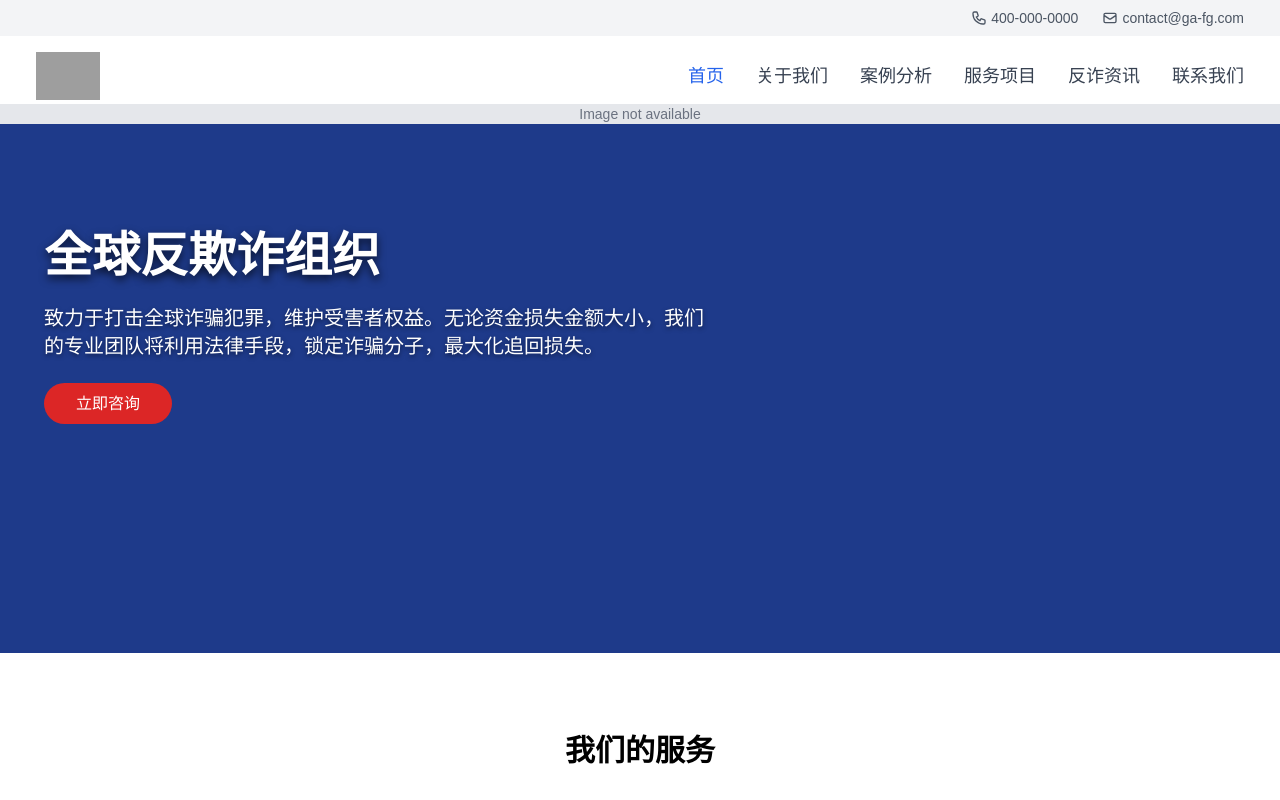
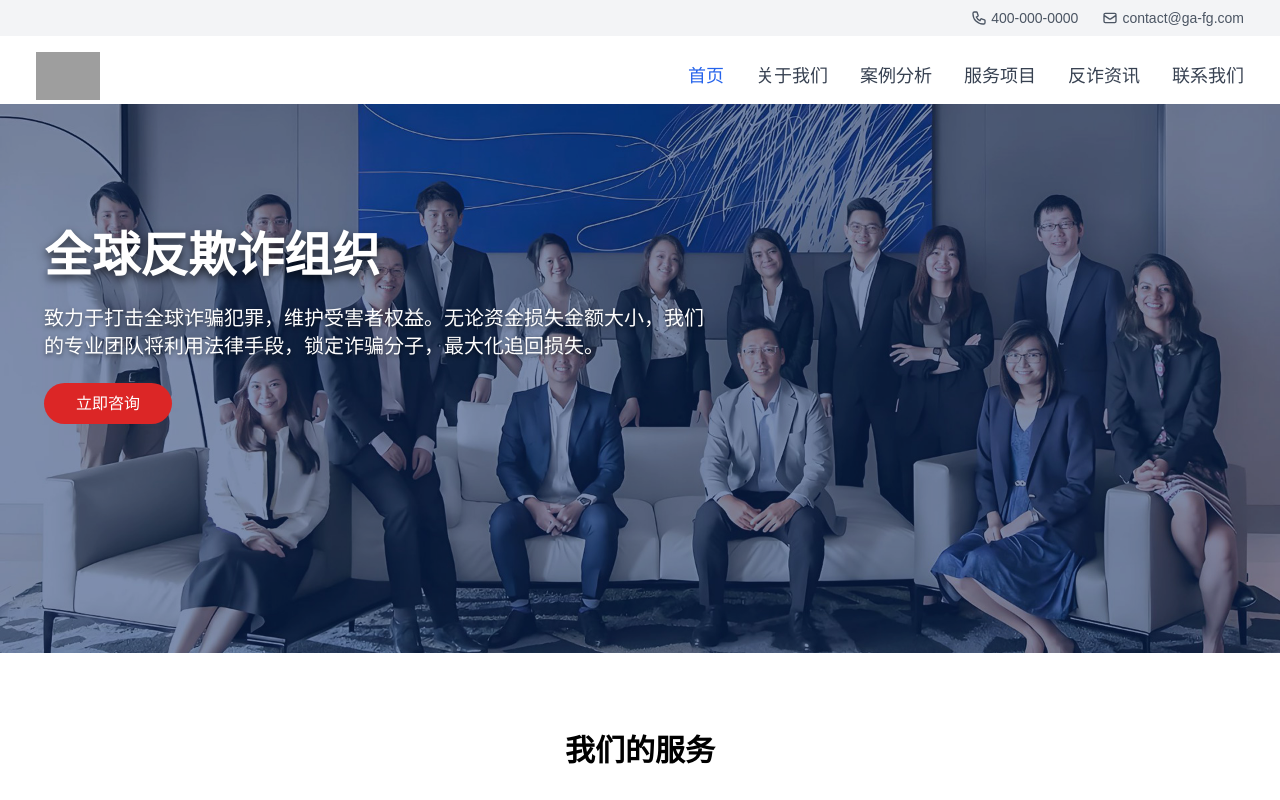
Before and after one commit to daji16868/qianduan, a React (Vite) app: page / in a window 1280 px wide. Shown: the top 800 px of the page. Built offline with nearby package versions, Linux system fonts and the light colour scheme; grey boxes are pictures that could not be loaded.

Commit message:
Update Home.jsx

```diff
--- a/src/pages/Home.jsx
+++ b/src/pages/Home.jsx
@@ -5,7 +5,7 @@ import LazyImage from '../components/common/LazyImage';
 const Home = () => {
   // Hero section images
   const heroImage = {
-    src: '/assets/images/team_photo.jpg',
+    src: '/assets/images/banner28.jpg',
     alt: '全球反欺诈组织专业团队',
     priority: 'high'
   };
```
